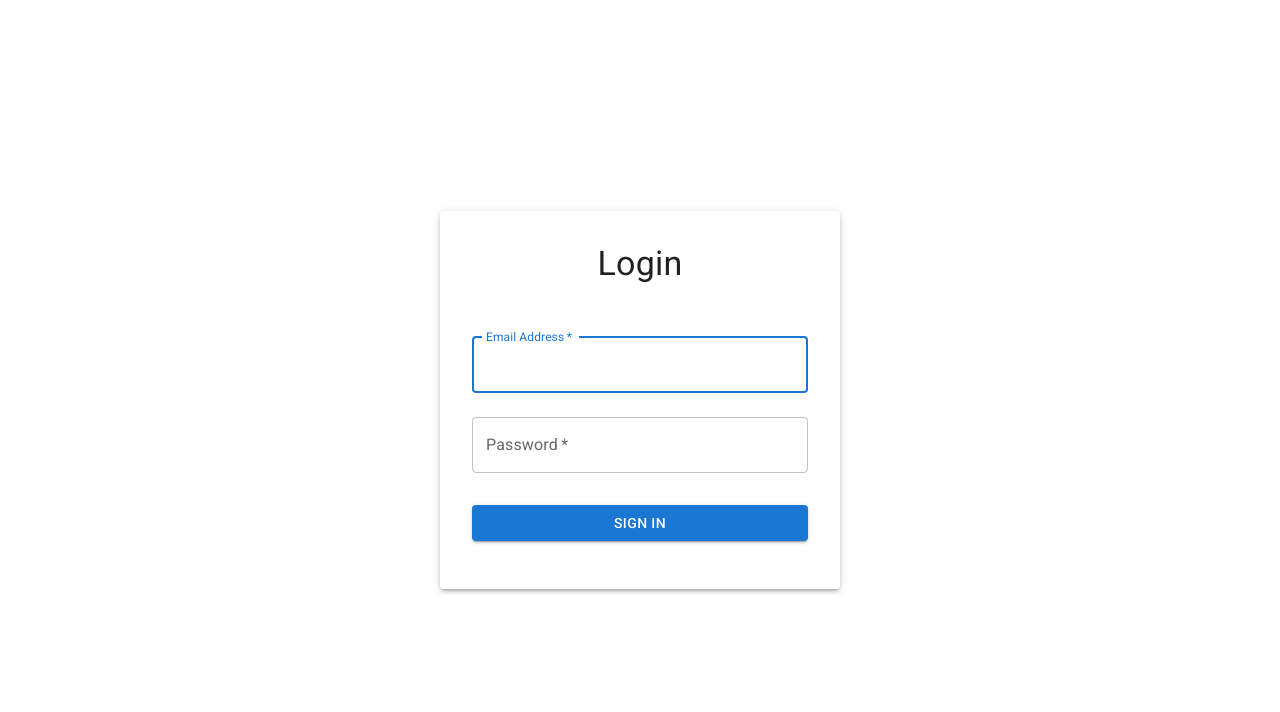
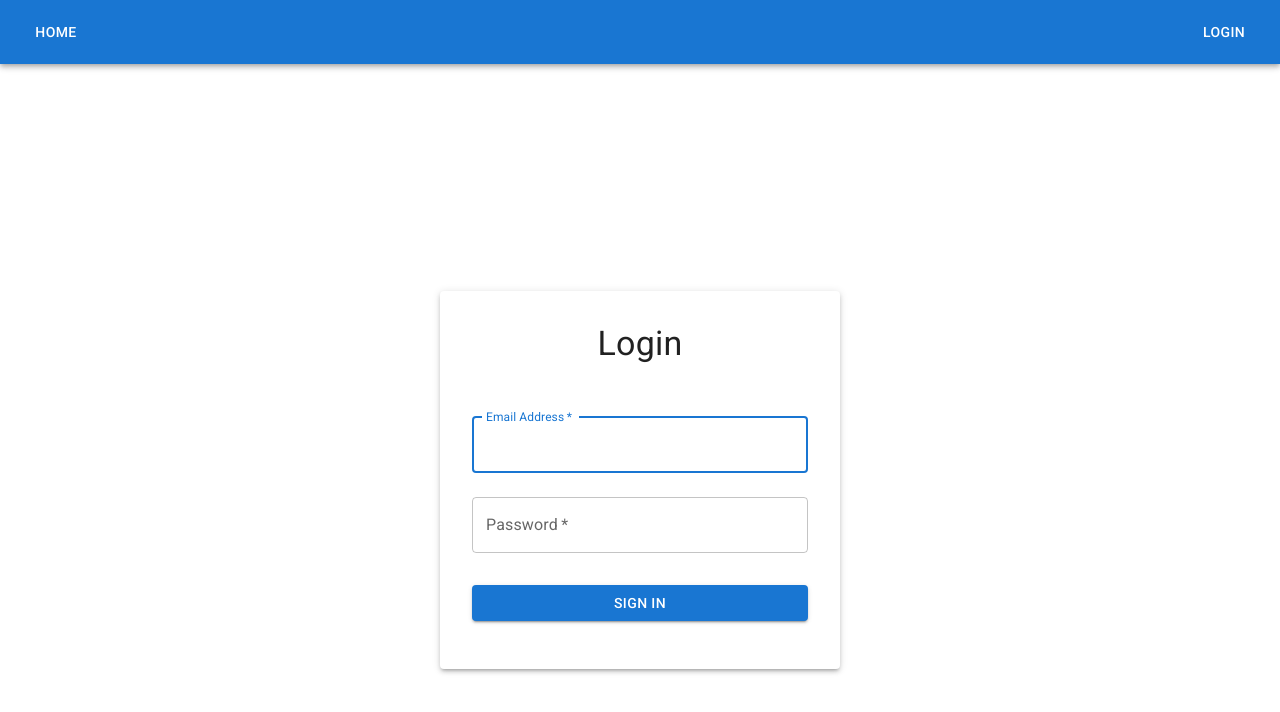
Before and after one commit to best-yuriy/weekly-wins-web, a React (Vite) app: page /login in a window 1280 px wide. Shown: the top 712 px of the page. Built offline with nearby package versions, Linux system fonts and the light colour scheme; no server answers.

Commit message:
feat: NavBar and test

```diff
--- a/package.json
+++ b/package.json
@@ -18,6 +18,7 @@
     "@mui/icons-material": "^6.3.0",
     "@mui/material": "^6.3.0",
     "firebase": "^11.1.0",
+    "prop-types": "^15.8.1",
     "react": "^18.3.1",
     "react-dom": "^18.3.1",
     "react-router-dom": "^7.1.1"
--- a/src/App.jsx
+++ b/src/App.jsx
@@ -3,6 +3,10 @@ import CssBaseline from '@mui/material/CssBaseline';
 import { BrowserRouter, Routes, Route } from 'react-router-dom';
 import MainPage from './pages/MainPage';
 import Login from './pages/Login';
+import { auth } from './firebase';
+import { onAuthStateChanged } from 'firebase/auth';
+import { useState, useEffect } from 'react';
+import NavBar from './components/NavBar';
 
 const theme = createTheme({
   palette: {
@@ -11,10 +15,21 @@ const theme = createTheme({
 });
 
 function App() {
+  const [user, setUser] = useState(null);
+
+  useEffect(() => {
+    const unsubscribe = onAuthStateChanged(auth, currentUser => {
+      setUser(currentUser);
+    });
+
+    return () => unsubscribe();
+  }, []);
+
   return (
     <ThemeProvider theme={theme}>
       <CssBaseline />
       <BrowserRouter>
+        <NavBar user={user} />
         <Container maxWidth="sm">
           <Routes>
             <Route path="/" element={<MainPage />} />
--- /dev/null
+++ b/src/components/NavBar.jsx
@@ -0,0 +1,44 @@
+import { AppBar, Toolbar, Button, Box } from '@mui/material';
+import { Link as RouterLink } from 'react-router-dom';
+import { auth } from '../firebase';
+import { signOut } from 'firebase/auth';
+import PropTypes from 'prop-types';
+
+function NavBar({ user = null }) {
+  const handleLogout = async () => {
+    try {
+      await signOut(auth);
+    } catch (error) {
+      console.error('Error signing out:', error);
+    }
+  };
+
+  return (
+    <AppBar position="static" sx={{ mb: 2 }}>
+      <Toolbar>
+        <Button color="inherit" component={RouterLink} to="/" sx={{ mr: 2 }}>
+          Home
+        </Button>
+        <Box sx={{ flexGrow: 1 }} />
+        {user ? (
+          <Button color="inherit" onClick={handleLogout}>
+            Logout
+          </Button>
+        ) : (
+          <Button color="inherit" component={RouterLink} to="/login">
+            Login
+          </Button>
+        )}
+      </Toolbar>
+    </AppBar>
+  );
+}
+
+NavBar.propTypes = {
+  user: PropTypes.shape({
+    uid: PropTypes.string,
+    // Add other user properties that you might use
+  }),
+};
+
+export default NavBar;
--- a/vite.config.js
+++ b/vite.config.js
@@ -8,6 +8,12 @@ export default defineConfig({
     globals: true,
     environment: 'jsdom',
     setupFiles: './src/test/setup.js',
-    css: true,
+    deps: {
+      optimizer: {
+        web: {
+          include: ['react-router-dom'],
+        },
+      },
+    },
   },
 });
```
Also changed, not shown: 2 other files (tests, documents, lock files or other folders).
